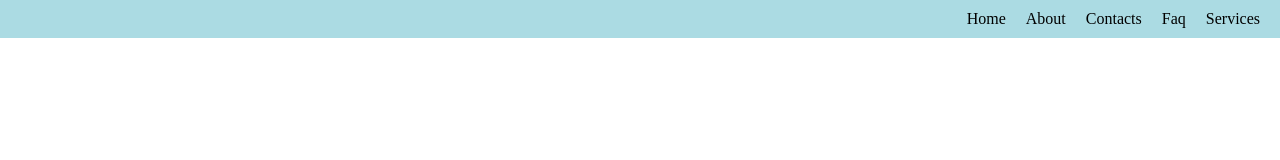
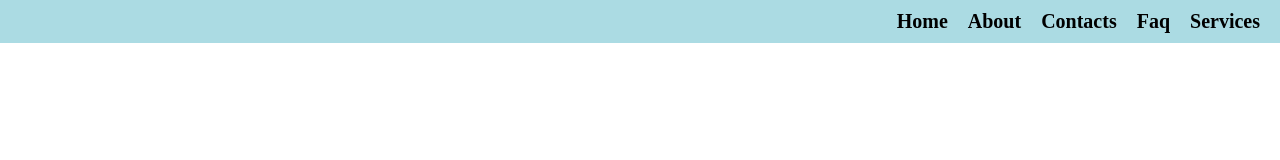
Before and after one commit to Recolts/simple-navbar, a plain HTML site: page index.html in a window 1280 px wide. Drawn offline with Linux system fonts and the light colour scheme.

Commit message:
Update navbar

```diff
--- a/index.html
+++ b/index.html
@@ -29,11 +29,14 @@
         text-decoration: none;
         color: #000;
         padding: 10px;
+        font-size: 20px;
+        font-weight: 600;
+        transition: all 0.3s ease;
       }
     </style>
   </head>
   <body>
-    <div id="box">
+    <div class="container">
       <ul>
         <li><a href="Home">Home</a></li>
         <li><a href="About">About</a></li>
```
